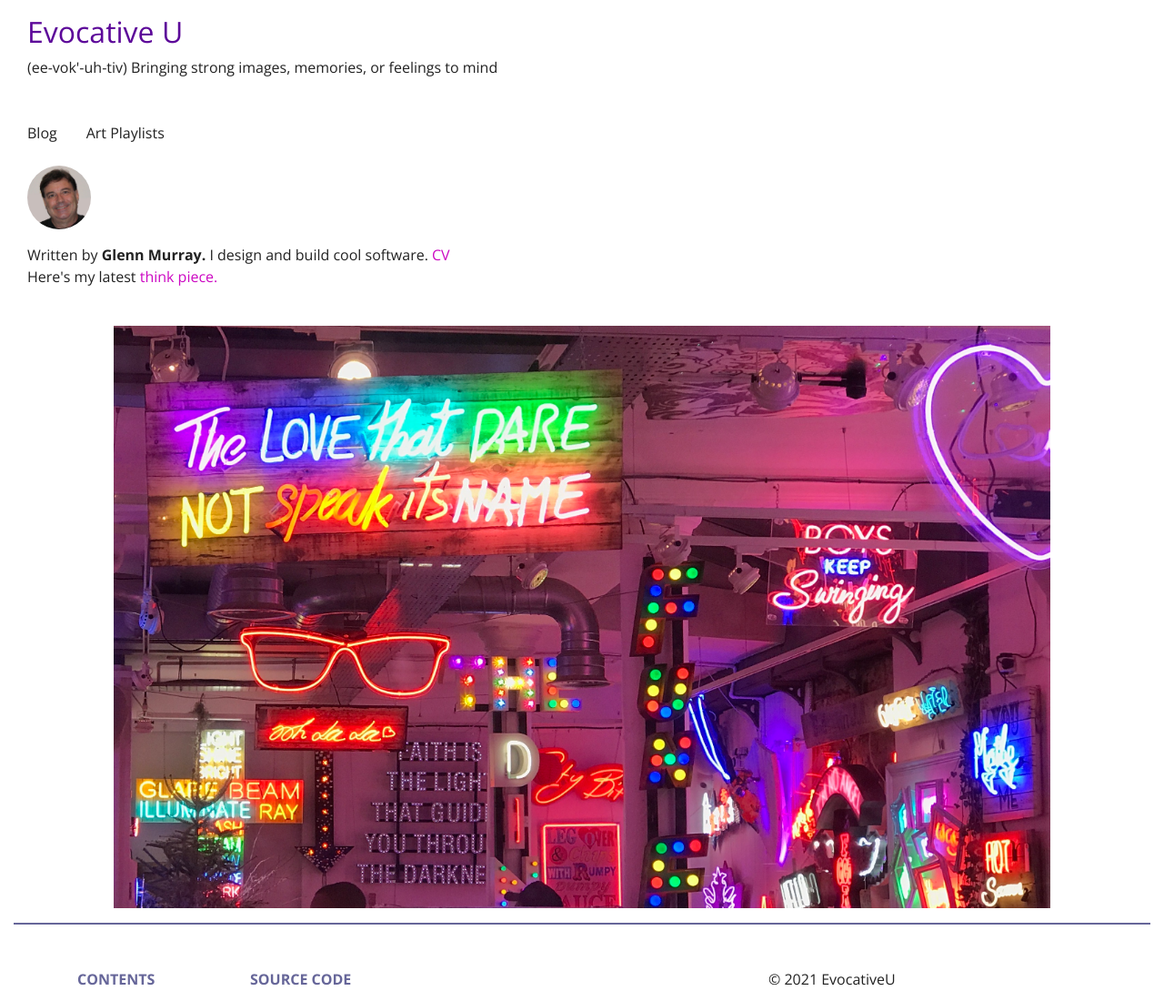
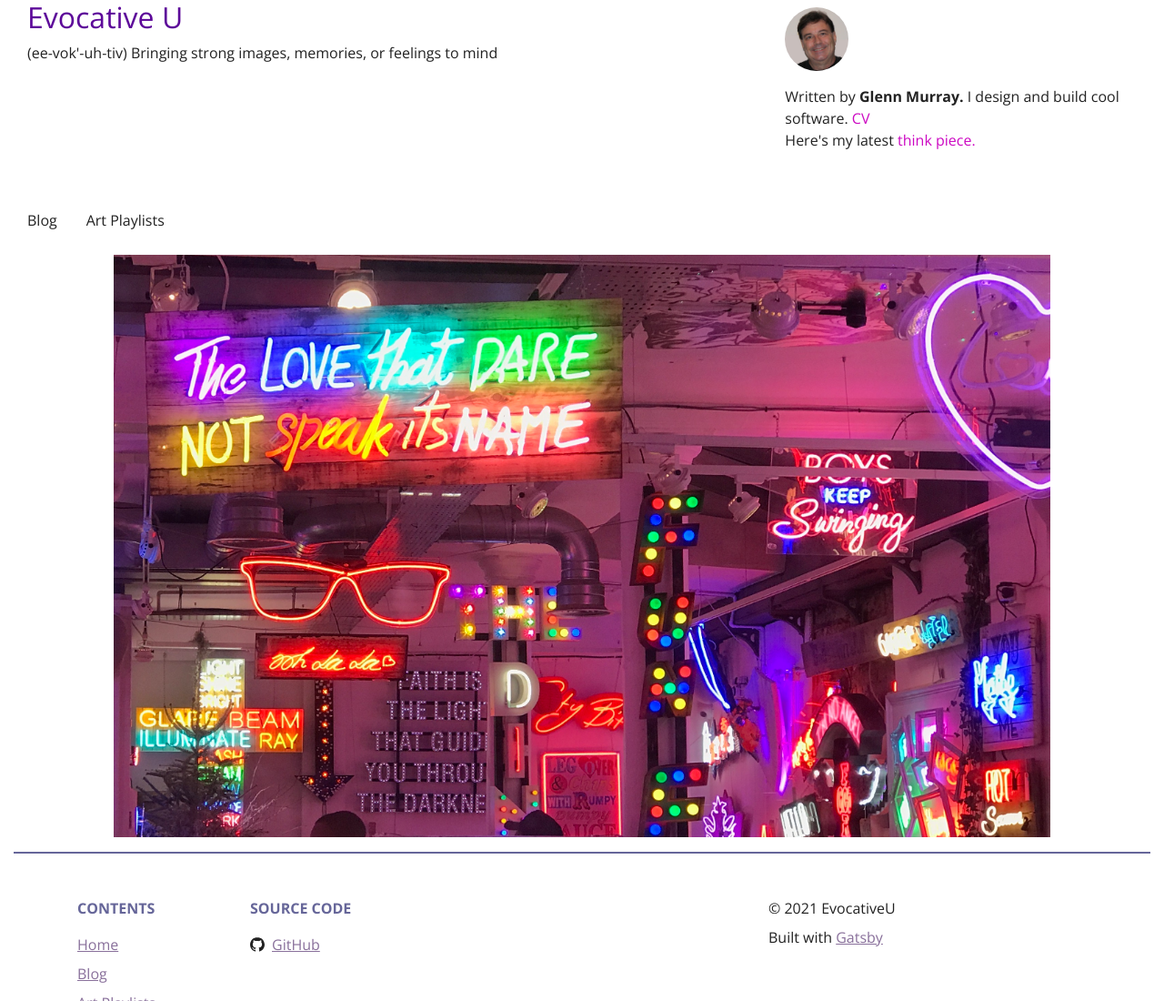
Before and after one commit to gmurray88/evocativeu-tmp, a Gatsby site: page / in a window 1280 px wide. Shown: the top 1100 px of the page at 91% size. Built offline with nearby package versions, Linux system fonts and the light colour scheme; Gatsby itself is replaced by a stand-in of ours; some packages are replaced by stand-ins of ours.

Commit message:
change col widths

```diff
--- a/src/components/Header/Header.js
+++ b/src/components/Header/Header.js
@@ -12,8 +12,8 @@
   <div className={classes.background}>
     <Container fluid >
       <Row>
-        <Col>
-          <header className={classes.header}>
+        <Col xs={6} sm={6} md={8} lg={8} xl={8} xxl={9}>
+
             <h2 className={classes.logo}>
             <Link to="/" className={classes.link}>
                Evocative U
@@ -23,6 +23,15 @@
                 (ee-vok'-uh-tiv) Bringing strong images, memories, or feelings to mind
             </p>
 
+            </Col>
+<Col Col xs={6} sm={6} md={4} lg={4} xl={4} xxl={3}>
+
+          <Bio />
+          </Col>
+
+      </Row>
+      <Row>
+        <Col>
         <nav className={classes.navbar}>
 
 <Link to="/blog" className={classes.link}>
@@ -32,10 +41,7 @@
   Art Playlists
 </Link>
 </nav>
-          </header>
-          <Bio />
         </Col>
-
       </Row>
     </Container>
   </div>
```
Lines whose indentation alone changed are shown as unchanged.
